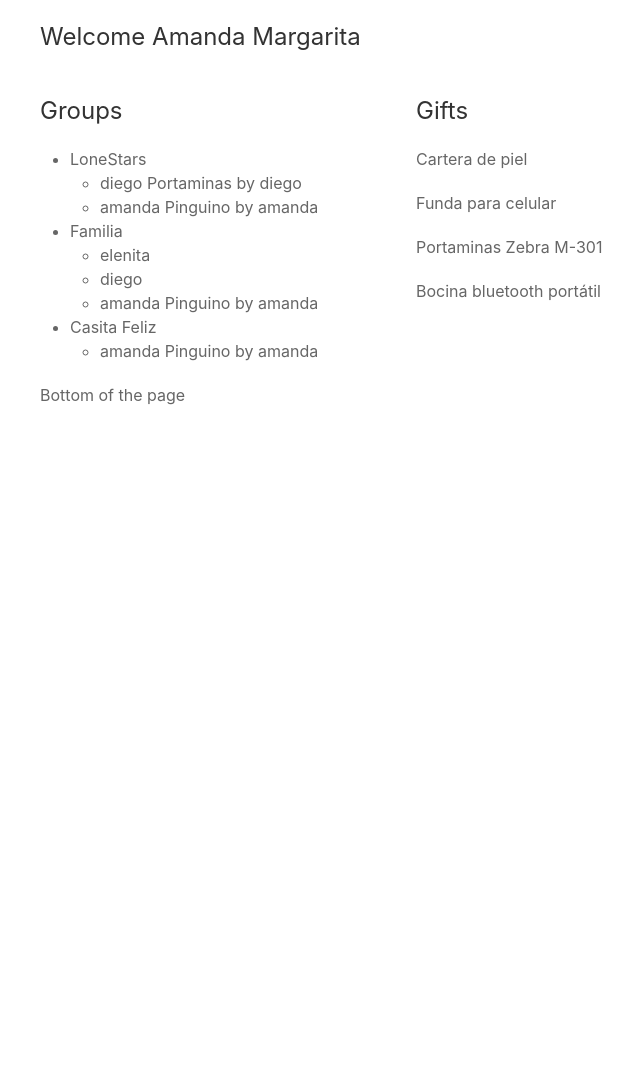
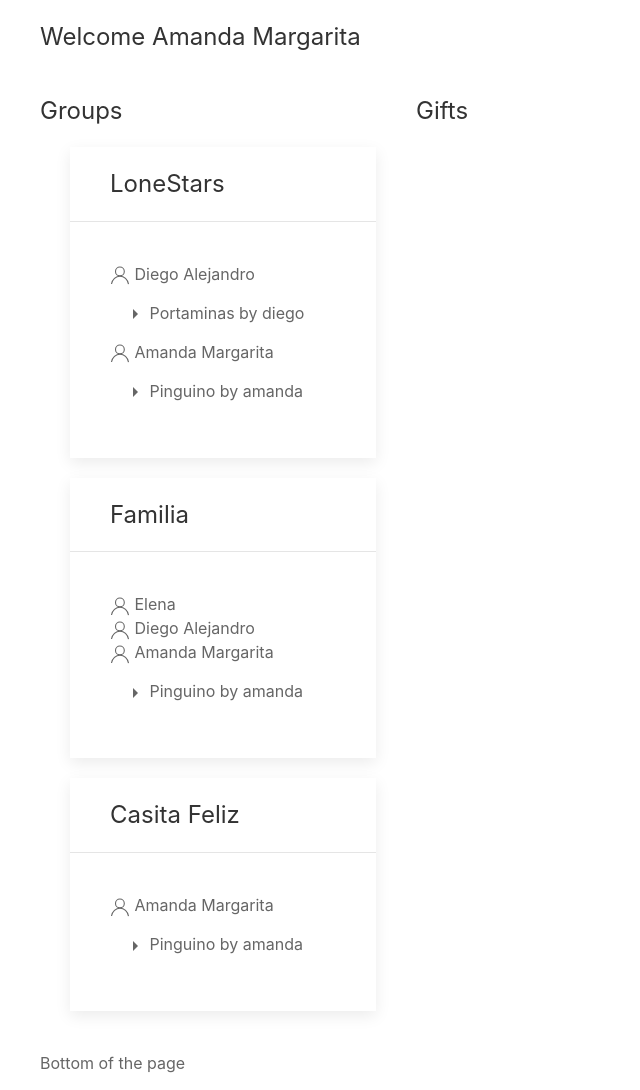
Before and after one commit to alexdoria/gift-exchange, a Django app: page /dashboard/ in a window 1280 px wide. Shown: the part 95-1185 px from the top of the page, without its empty margins (150-790 px from the left). Before the commit the page ends 500 px from the top, so only its background shows below. Run offline with Django 3.2, Linux system fonts and the light colour scheme; data comes from the database, SQL or seed files in the repository; parts of the project's set-up code (start-up, migrations or seed data) failed here and were passed over; some libraries are stand-ins or nearby versions.

Commit message:
Added card style to group display in the dashboard

```diff
--- a/gifts/views.py
+++ b/gifts/views.py
@@ -23,7 +23,7 @@ def user_dashboard(request):
             for gift in gifts_list:
                 owner_list.append(gift)
 
-            members_dict['name'] = m
+            members_dict['name'] = m.first_name
             members_dict['list'] = owner_list
             members_list.append(members_dict)
 
--- a/templates/dashboard.html
+++ b/templates/dashboard.html
@@ -5,27 +5,31 @@
 
 {% block groups_list %}
 {% for group in groups %}
-    <li>
-        {{ group.name }}
-        <ul>
+    <div class="uk-card uk-card-default uk-margin">
+        <div class="uk-card-header">
+            <div class="uk-card-title">
+                {{ group.name }}
+            </div>
+        </div>
+        <div class="uk-card-body">
             {% for member in group.members %}
-            <li>
-                {{ member.name }}
+                <div><span uk-icon="user"></span> {{ member.name }}</div>
+                {% for gift in member.list %}
+                <div class="uk-padding-small">
+                    <span uk-icon="triangle-right"></span>
+                    {{ gift }}
+                </div>
+                {% endfor %}
+            {% endfor %}
+        </div>
 
-                {% for gift in member.list %}
-                    {{ gift }}
-                {% endfor %}
-            </li>
-            {% endfor %}
+    </div>
 
-        </ul>
-    </li>
+
+
 {% endfor %}
 {% endblock groups_list %}
 
 {% block gift_list %}
-<p>Cartera de piel</p>
-<p>Funda para celular</p>
-<p>Portaminas Zebra M-301</p>
-<p>Bocina bluetooth portátil</p>
+
 {% endblock gift_list %}
```
